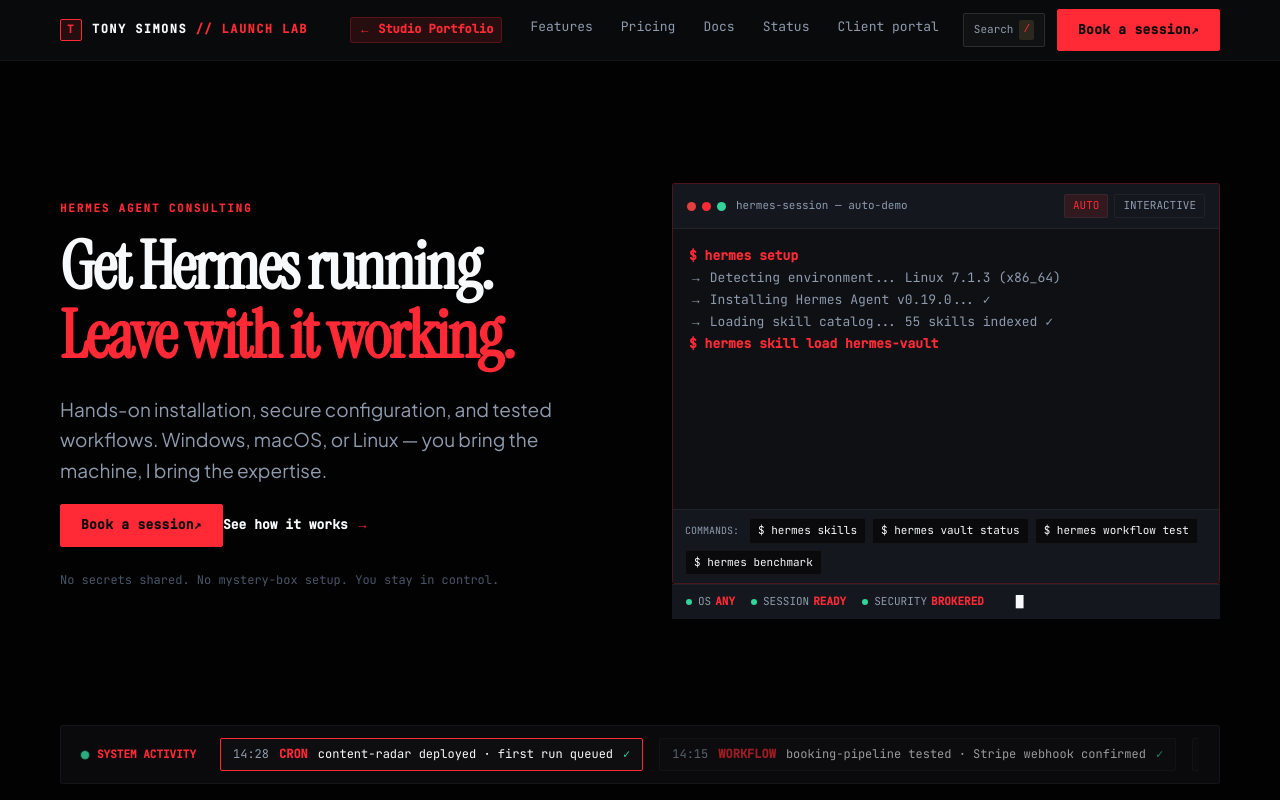
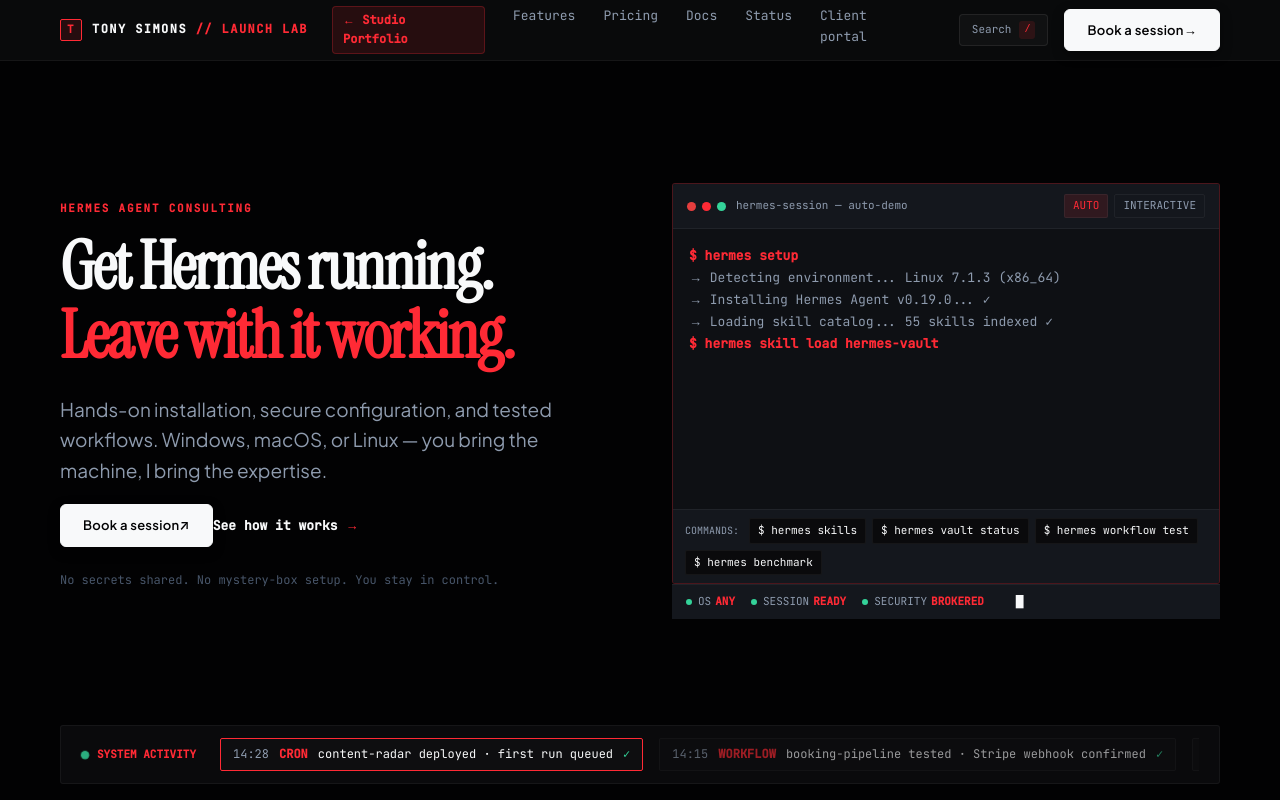
Before and after one commit to asimons81/hermes-launch-lab, a Next.js app: page / in a window 1280 px wide. Shown: the top 800 px of the page. Built offline with nearby package versions, Linux system fonts and the light colour scheme.

Commit message:
fix(design): align button styling with tonysimons.dev btn-solid, fix flex header spacing, and same-tab navigation

```diff
--- a/app/globals.css
+++ b/app/globals.css
@@ -294,34 +294,45 @@ select {
   display: inline-flex;
   align-items: center;
   justify-content: center;
-  min-height: 42px;
-  padding: 10px 20px;
+  min-height: 40px;
+  padding: 10px 22px;
   border: 1px solid var(--line);
-  font-family: var(--mono);
+  font-family: var(--sans);
   font-size: 13px;
   font-weight: 600;
   letter-spacing: 0.02em;
-  transition: all 0.2s ease;
-  border-radius: 2px;
+  transition: all 0.3s cubic-bezier(0.16, 1, 0.3, 1);
+  border-radius: 6px;
   text-decoration: none;
 }
 .button--primary, .btn-primary {
+  background: var(--ink);
+  border-color: var(--ink);
+  color: var(--bg);
+  font-family: var(--sans);
+  font-size: 13px;
+  font-weight: 600;
+  border-radius: 6px;
+  box-shadow: 0 4px 12px rgba(0, 0, 0, 0.4);
+}
+.button--primary:hover, .btn-primary:hover {
   background: var(--gold);
   border-color: var(--gold);
-  color: #0A0B0D;
-}
-.button--primary:hover, .btn-primary:hover {
-  background: var(--gold-bright);
-  transform: translateY(-1px);
+  color: #FFFFFF;
+  box-shadow: 0 0 20px rgba(255, 42, 53, 0.35);
+  transform: translateY(-2px);
 }
 .button--ghost {
   background: transparent;
   border-color: var(--line);
   color: var(--ink);
+  font-family: var(--sans);
+  border-radius: 6px;
 }
 .button--ghost:hover {
   border-color: var(--gold);
   color: var(--gold);
+  transform: translateY(-1px);
 }
 
 .text-link {
--- a/components/SiteFooter.tsx
+++ b/components/SiteFooter.tsx
@@ -7,8 +7,8 @@ export function SiteFooter() {
       <div className="shell site-footer__grid">
         <div><BrandMark /><p>Private, hands-on Hermes Agent consulting.</p></div>
         <div className="footer-links">
-          <a href="https://tonysimons.dev" target="_blank" rel="noopener noreferrer">tonysimons.dev ↗</a>
-          <a href="https://tonyreviewsthings.com" target="_blank" rel="noopener noreferrer">tonyreviewsthings.com ↗</a>
+          <a href="https://tonysimons.dev">tonysimons.dev ↗</a>
+          <a href="https://tonyreviewsthings.com">tonyreviewsthings.com ↗</a>
           <Link href="/features">Features</Link>
           <Link href="/pricing">Pricing</Link>
           <Link href="/docs">Docs</Link>
--- a/components/SiteHeader.tsx
+++ b/components/SiteHeader.tsx
@@ -11,8 +11,6 @@ export function SiteHeader() {
         <nav className="site-nav" aria-label="Primary navigation">
           <a
             href="https://tonysimons.dev"
-            target="_blank"
-            rel="noopener noreferrer"
             style={{
               color: 'var(--gold)',
               fontWeight: 600,
@@ -21,10 +19,11 @@ export function SiteHeader() {
               display: 'inline-flex',
               alignItems: 'center',
               gap: 4,
-              padding: '2px 8px',
-              borderRadius: 3,
+              padding: '4px 10px',
+              borderRadius: 4,
               background: 'var(--gold-dim)',
               border: '1px solid var(--line-strong)',
+              transition: 'all 0.2s ease',
             }}
           >
             ← Studio Portfolio
@@ -35,7 +34,7 @@ export function SiteHeader() {
           <Link href="/status">Status</Link>
           <Link href="/portal">Client portal</Link>
         </nav>
-        <div style={{ display: 'flex', alignItems: 'center', gap: 12 }}>
+        <div style={{ display: 'flex', alignItems: 'center', gap: 16, marginLeft: 16, flexShrink: 0 }}>
           <button
             onClick={() => {
               const event = new KeyboardEvent('keydown', { key: 'k', ctrlKey: true, bubbles: true })
@@ -43,23 +42,26 @@ export function SiteHeader() {
             }}
             style={{
               background: 'rgba(255,255,255,0.03)',
-              border: '1px solid rgba(242,240,233,0.12)',
+              border: '1px solid rgba(255,255,255,0.08)',
               color: 'var(--muted)',
               fontSize: 11,
               fontFamily: 'var(--mono)',
-              padding: '6px 10px',
-              borderRadius: 2,
+              padding: '6px 12px',
+              borderRadius: 4,
               cursor: 'pointer',
               display: 'flex',
               alignItems: 'center',
-              gap: 6,
+              gap: 8,
+              transition: 'all 0.2s ease',
             }}
             title="Open Command Palette (Ctrl+K or /)"
           >
             <span>Search</span>
-            <kbd style={{ background: 'rgba(213,174,100,0.15)', color: 'var(--gold)', padding: '1px 4px', borderRadius: 2 }}>/</kbd>
+            <kbd style={{ background: 'rgba(255,42,53,0.12)', color: 'var(--gold)', padding: '1px 5px', borderRadius: 3, fontSize: 10 }}>/</kbd>
           </button>
-          <Link href="/book" className="button button--primary">Book a session <span aria-hidden="true">↗</span></Link>
+          <Link href="/book" className="button button--primary" style={{ whiteSpace: 'nowrap', flexShrink: 0 }}>
+            Book a session <span aria-hidden="true">→</span>
+          </Link>
         </div>
       </div>
     </header>
```
